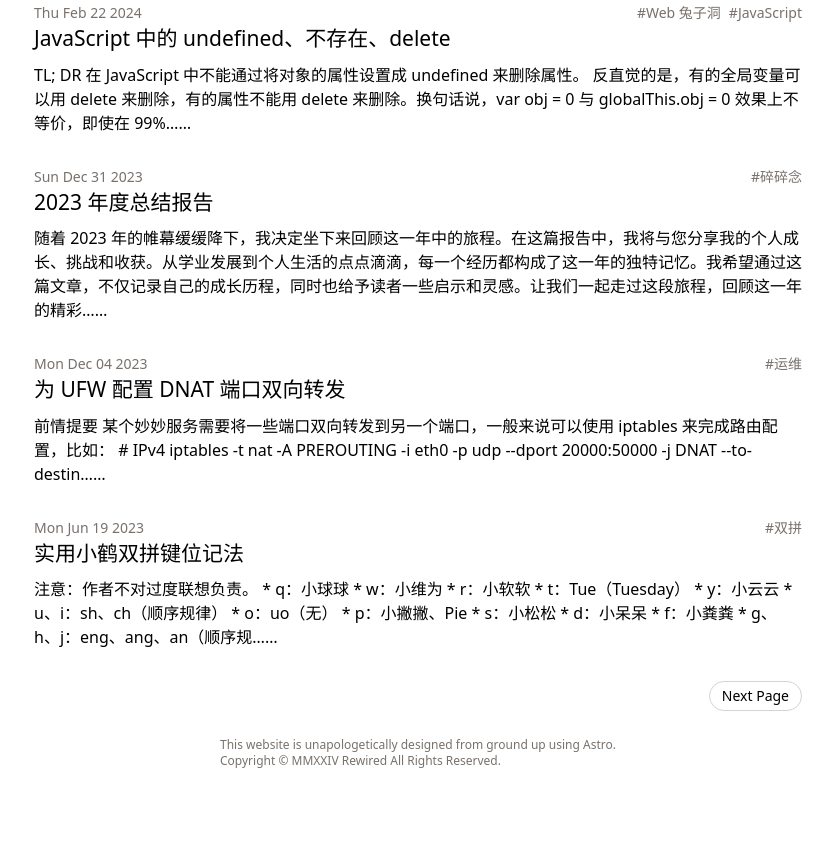
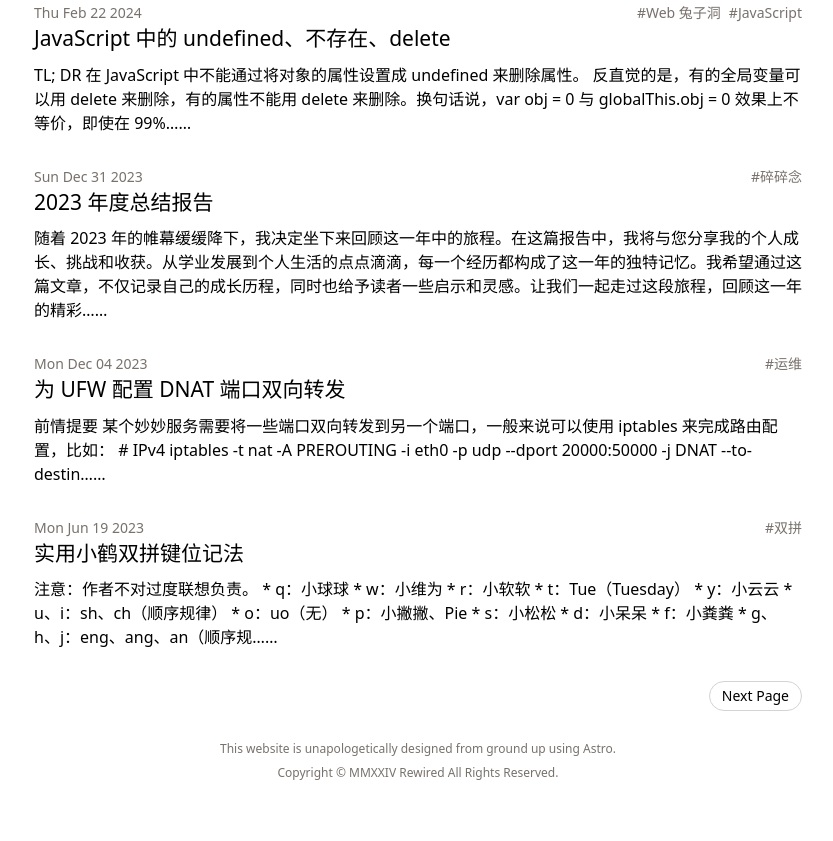
Before and after one commit to rewired-gh/astro-blog-rewired, an Astro site: page / in a window 1280 px wide. Shown: the part 480-1321 px from the top of the page, without its empty margins (222-1055 px from the left). Built offline with nearby package versions, Linux system fonts and the light colour scheme; Astro itself is replaced by a stand-in of ours; some packages are replaced by stand-ins of ours.

Commit message:
feat: footer

```diff
--- a/src/layouts/Layout.astro
+++ b/src/layouts/Layout.astro
@@ -57,8 +57,10 @@ const { title, description, pageType } = Astro.props;
       <slot />
     </main>
     <div class="grow shrink"></div>
-    <footer class="text-xs py-14 text-stone-500">
-      <p>This website is unapologetically designed from ground up using Astro.</p>
+    <footer class="text-xs text-center py-14 text-stone-500 leading-6">
+      <p>
+        This website is unapologetically designed from ground up using Astro.
+      </p>
       <p>Copyright © MMXXIV Rewired All Rights Reserved.</p>
     </footer>
   </body>
```
